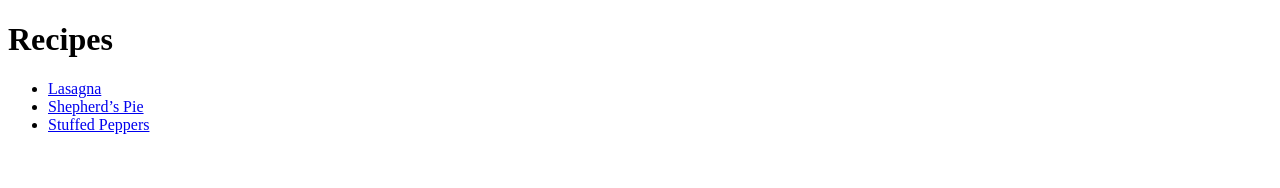
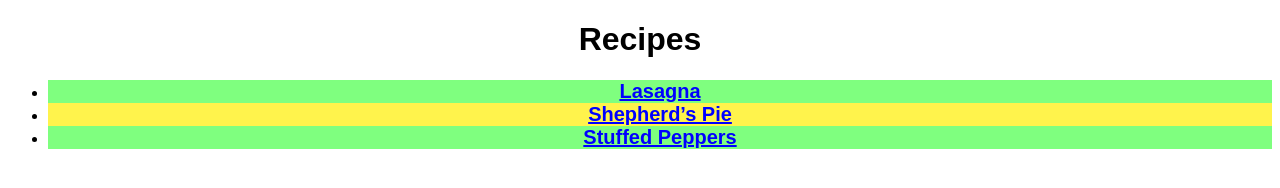
Before and after one commit to distill3/recipes, a plain HTML site: page index.html in a window 1280 px wide. Drawn offline with Linux system fonts and the light colour scheme.

Commit message:
Add styles to all pages.

```diff
--- a/index.html
+++ b/index.html
@@ -3,13 +3,14 @@
     <head>
         <meta charset="UTF-8">
         <title>unknown</title>
+        <link rel="stylesheet" href="./styles.css">
     </head>
     <body>
         <h1>Recipes</h1>
         <ul>
-            <li><a href="./recipes/lasagna.html" rel="noreferrer">Lasagna</a></li>
-            <li><a href="./recipes/shepherdspie.html" rel="noreferrer">Shepherd&rsquo;s Pie</a></li>
-            <li><a href="./recipes/stuffedpeppers.html" rel="noreferrer">Stuffed Peppers</a></li>
+            <li class="odd"><a href="./recipes/lasagna.html" rel="noreferrer">Lasagna</a></li>
+            <li class="even"><a href="./recipes/shepherdspie.html" rel="noreferrer">Shepherd&rsquo;s Pie</a></li>
+            <li class="odd"><a href="./recipes/stuffedpeppers.html" rel="noreferrer">Stuffed Peppers</a></li>
         </ul>
     </body>
 </html>
--- /dev/null
+++ b/recipes/styles.css
@@ -0,0 +1,10 @@
+body {
+    font-family: Arial, Verdana, sans-serif;
+    text-align: center;
+    background-color: rgb(0, 255, 0, 0.5)
+}
+
+img {
+    height: auto;
+    width: 310px;
+}
--- /dev/null
+++ b/styles.css
@@ -0,0 +1,18 @@
+body {
+    font-family: Arial, Verdana, sans-serif;
+    text-align: center;
+}
+
+a {
+    font-weight: 800;
+    font-size: 20px;
+    color: blue;
+}
+
+.odd {
+    background-color: rgb(0, 255, 0, 0.5);
+}
+
+.even {
+    background-color: rgba(255, 238, 0, 0.7)
+}
```
Also changed, not shown: recipes/lasagna.html (+2 -1 lines), recipes/shepherdspie.html (+1 -0 lines), recipes/stuffedpeppers.html (+1 -0 lines).
